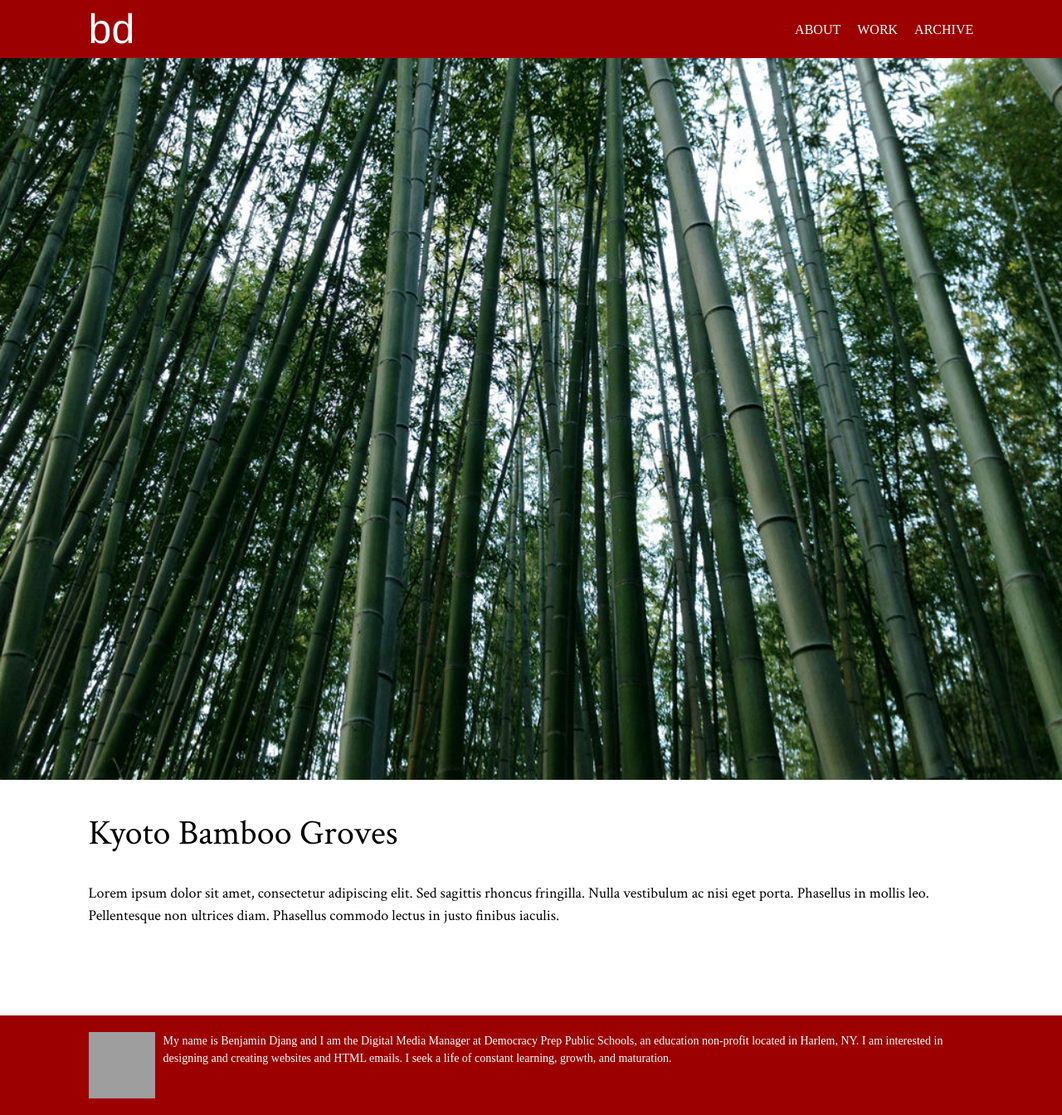
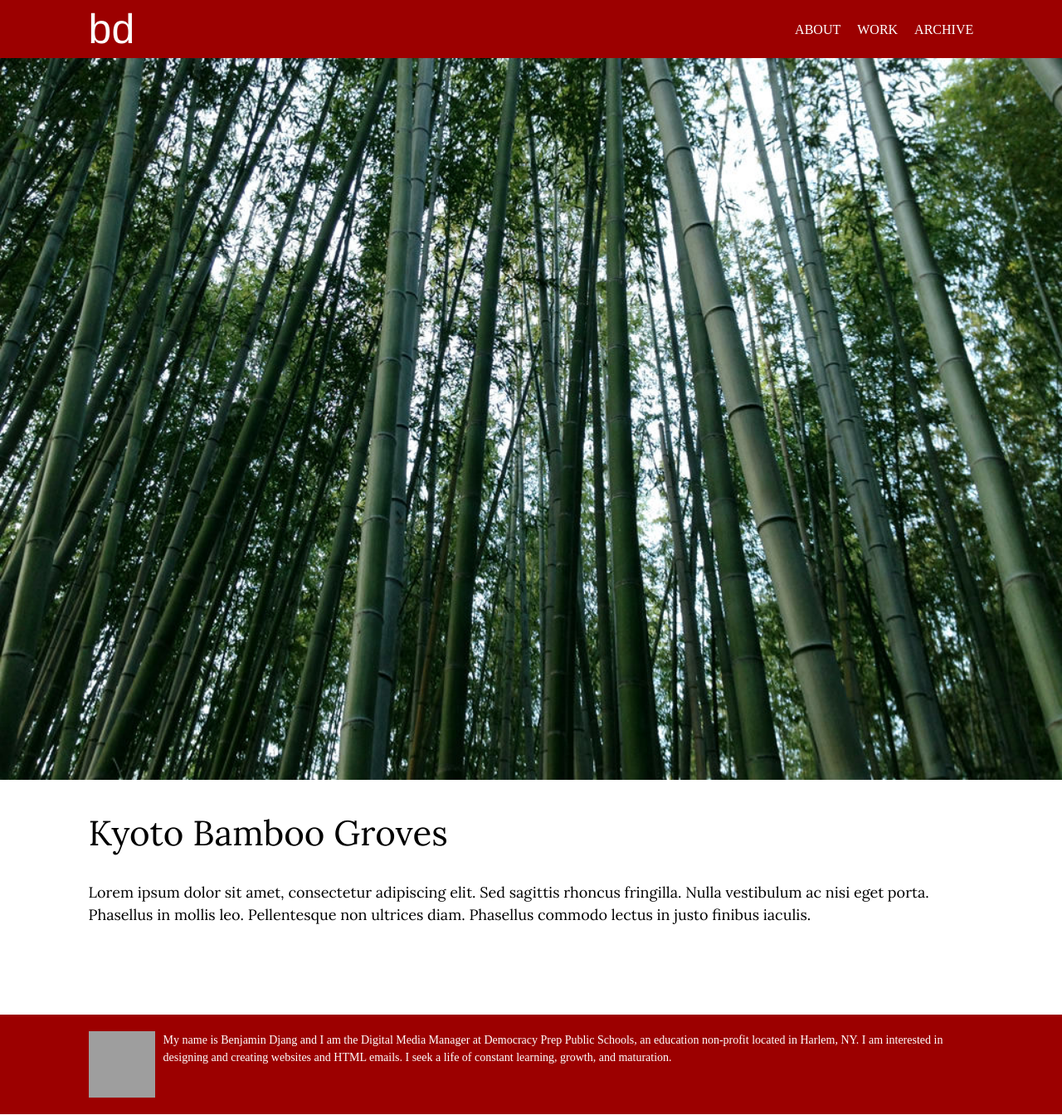
Before and after one commit to bdjang/benjamin-djang, a Jekyll site: the page built from index.html, in a window 1280 px wide. Shown: the whole page at 83% size. Built offline with Jekyll 4.4.1, drawn with Linux system fonts in a browser that asks for light colours; the list of posts is cut into pages by our own code; grey boxes are pictures that could not be loaded.

Commit message:
Replaced Palatino font with Lora font

```diff
--- a/_includes/head.html
+++ b/_includes/head.html
@@ -7,7 +7,7 @@
 
     <!-- Place favicon.ico and apple-touch-icon.png in the root directory -->
 
-	<link href='http://fonts.googleapis.com/css?family=Crimson+Text' rel='stylesheet' type='text/css'>
+	<link href='http://fonts.googleapis.com/css?family=Lora:400,400italic' rel='stylesheet' type='text/css'>
     <link rel="stylesheet" href="/css/main.css">
     <script src="js/vendor/modernizr-2.6.2.min.js"></script>
 </head>
--- a/css/main.scss
+++ b/css/main.scss
@@ -17,7 +17,7 @@
 =====================================================================*/
 
 h1, h2, p, .archive span, .workImg aside {
-	font-family: 'Crimson Text', serif;
+	font-family: 'Lora', serif;
 }
 h1, h2, .workImg aside {
 	line-height: 1.3em;
```
